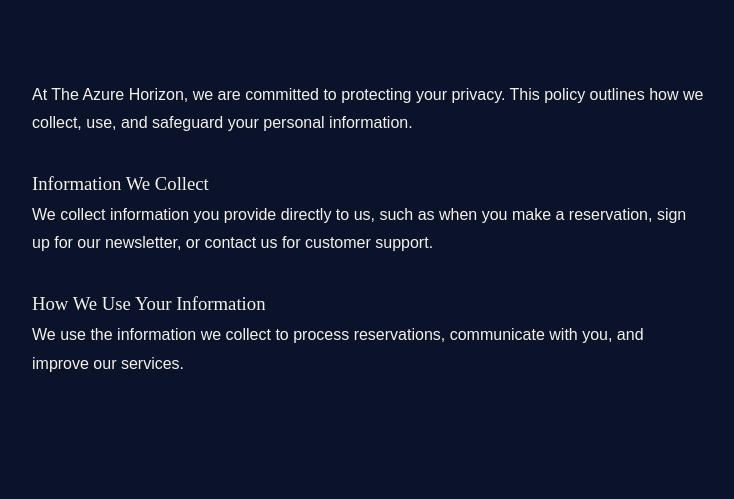
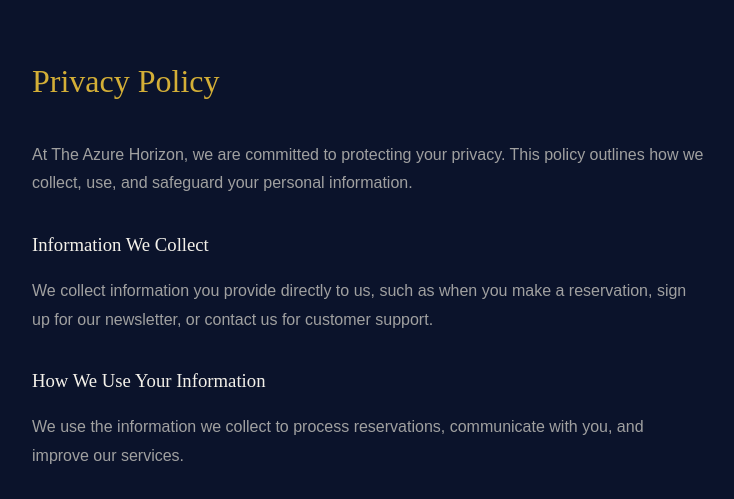
Before and after one commit to jaywon111/Azure, a plain HTML site: page privacy.html in a window 1280 px wide. Shown: the part 97-596 px from the top of the page, without its empty margins (272-1006 px from the left). Drawn offline with Linux system fonts and the light colour scheme.

Commit message:
Revise privacy policy layout and styles

```diff
--- a/privacy.html
+++ b/privacy.html
@@ -5,15 +5,13 @@
     <link rel="stylesheet" href="styles.css">
 </head>
 <body>
-    <div class="section" style="max-width: 800px; margin: 0 auto; padding-top: 100px;">
-        <h1 style="font-family: Georgia, serif; color: var(--primary); margin-bottom: 20px;">Privacy Policy</h1>
-        <p>At The Azure Horizon, we are committed to protecting your privacy. This policy outlines how we collect, use, and safeguard your personal information.</p>
-        <br>
-        <h3>Information We Collect</h3>
-        <p>We collect information you provide directly to us, such as when you make a reservation, sign up for our newsletter, or contact us for customer support.</p>
-        <br>
-        <h3>How We Use Your Information</h3>
-        <p>We use the information we collect to process reservations, communicate with you, and improve our services.</p>
+    <div class="section" style="max-width: 800px; margin: 0 auto; padding-top: 150px;">
+        <h1 style="font-family: var(--font-heading); color: var(--secondary); margin-bottom: 30px;">Privacy Policy</h1>
+        <p style="color: var(--text-muted); margin-bottom: 20px;">At The Azure Horizon, we are committed to protecting your privacy. This policy outlines how we collect, use, and safeguard your personal information.</p>
+        <h3 style="color: var(--cream); margin: 30px 0 15px;">Information We Collect</h3>
+        <p style="color: var(--text-muted);">We collect information you provide directly to us, such as when you make a reservation, sign up for our newsletter, or contact us for customer support.</p>
+        <h3 style="color: var(--cream); margin: 30px 0 15px;">How We Use Your Information</h3>
+        <p style="color: var(--text-muted);">We use the information we collect to process reservations, communicate with you, and improve our services.</p>
     </div>
 </body>
 </html>
```
